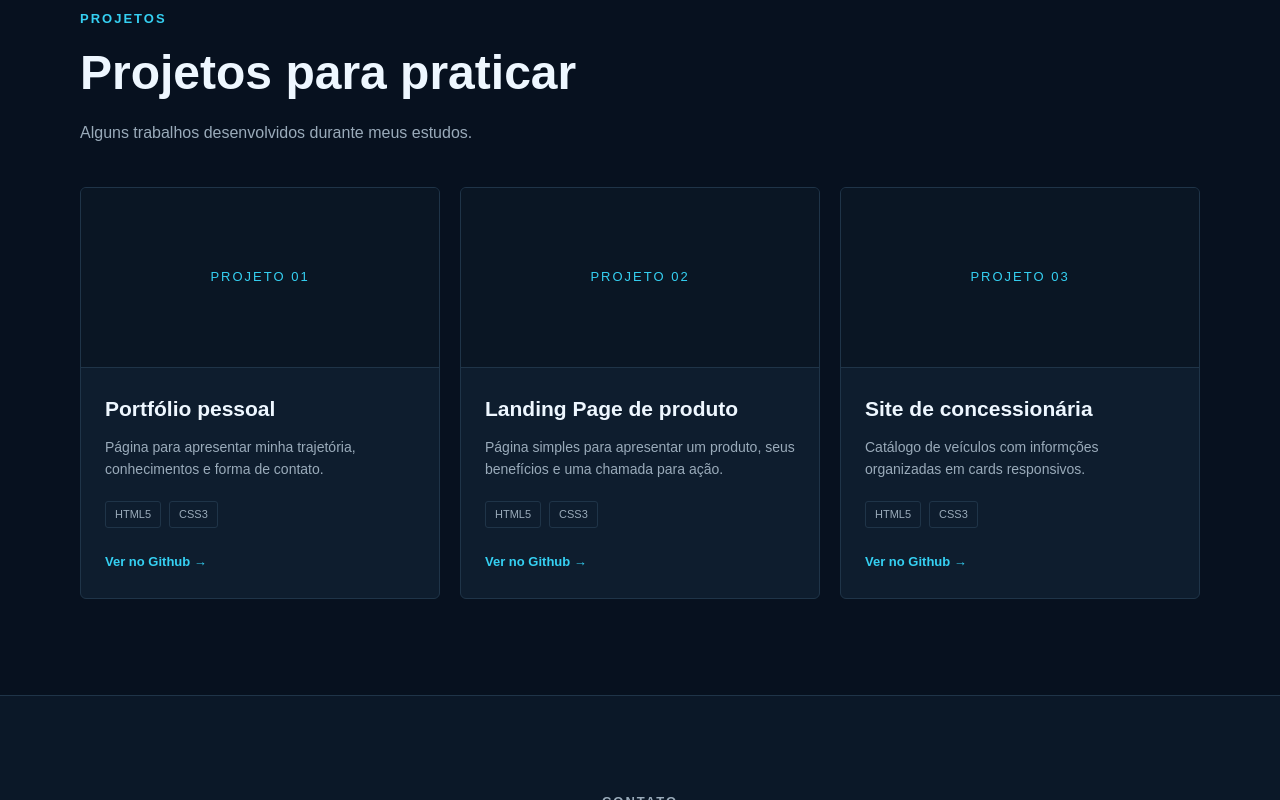
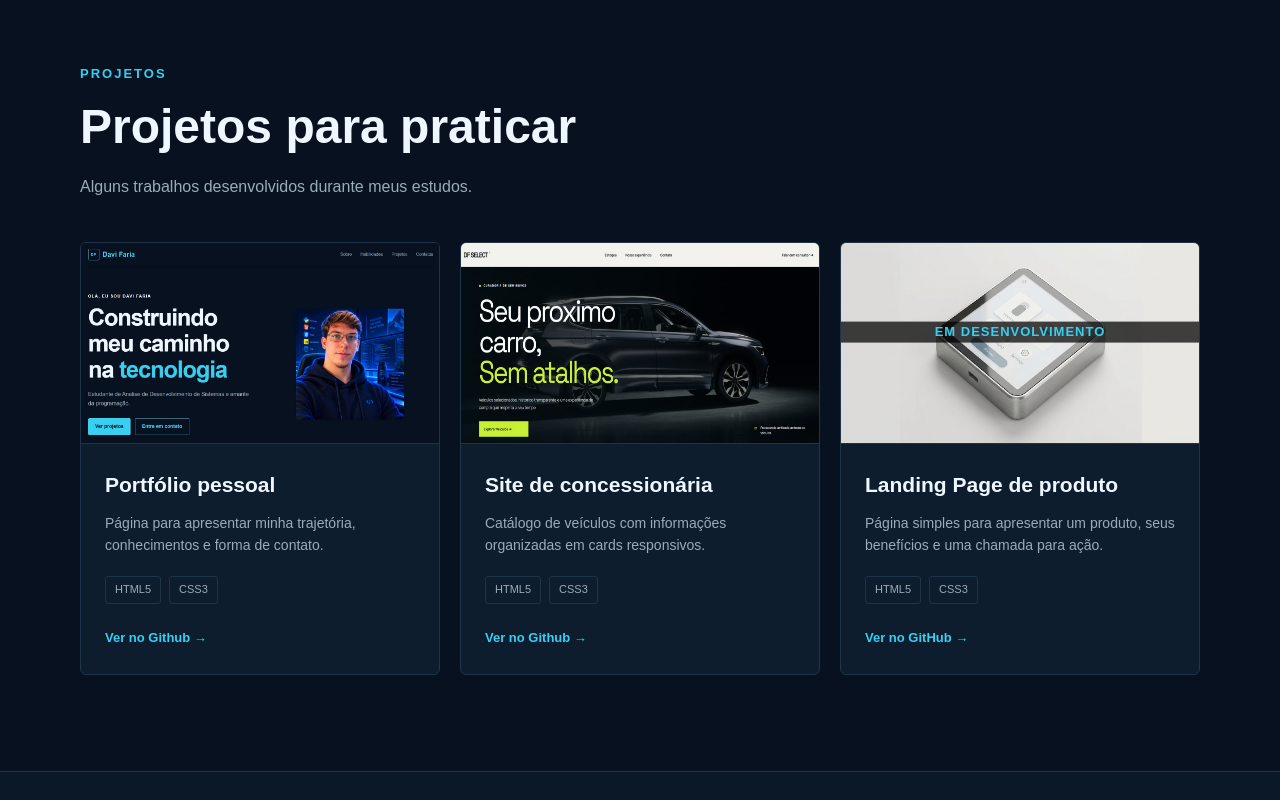
Before and after one commit to davifaria1995/portfolio-pessoal, a plain HTML site: page index.html in a window 1280 px wide. Shown: the part 2000-2800 px from the top of the page. Drawn offline with Linux system fonts and the light colour scheme.

Commit message:
segundo commit protfólio pessoal, atualização de imagens nos cards e alteração de textos

```diff
--- a/index.html
+++ b/index.html
@@ -51,13 +51,13 @@
 
             <div class="text-content">
                 <p>
-                Estou em transição de carreira para a área de tecnologia e curso
-              Análise e Desenvolvimento de Sistemas.
+                Sou estudante de Análise e Desenvolvimento de Sistemas e tenho como foco a área de tecnologia,
+                com interesse em desenvolvimento web e lógica de programação.
                 </p>
                 <p>
-                Atualmente, estudo desenvolvimento web e lógica de programação.
-              Meu objetivo é conquistar minha primeira oportunidade na área,
-              continuar aprendendo e contribuir com projetos reais.
+                Busco consolidar meus conhecimentos por meio de desafios práticos e projetos reais,
+                com o objetivo de contribuir com soluções,
+                agregar valor às equipes e construir uma carreira sólida no setor de tecnologia.
                 </p>
             </div>
         </div>
@@ -67,8 +67,8 @@
         <div class="container">
             <div class="section-heading">
                 <p class="section-label">Habilidades</p>
-                <h2>O que estou aprendendo</h2>
-                <p>Estas são as principais tecnologias dos meus estudos atuais</p>
+                <h2>Conhecimentos técnicos</h2>
+                <p>Tecnologias que compõem minha base em desenvolvimento de software.</p>
             </div>
 
             <div class="skills-grid">
@@ -121,7 +121,7 @@
         <div class="projects-grid">
             <article class="project-card">
                 <div class="project-placeholder" aria-hidden="true">
-                    <span>Projeto 01</span>
+                     <img src="img Projeto PP.jpeg" alt="imagem do projeto 01, portfólio pessoal">
                 </div>
                 <div class="project-content">
                     <h3>Portfólio pessoal</h3>
@@ -136,11 +136,11 @@
 
             <article class="project-card">
                 <div class="project-placeholder">
-                    <span>Projeto 02</span>
+                    <img src="df-select img.jpeg" alt="imagem do projeto 02, site de loja de veículos">
                 </div>
                 <div class="project-content">
-                    <h3>Landing Page de produto</h3>
-                    <p>Página simples para apresentar um produto, seus benefícios e uma chamada para ação.</p>
+                    <h3>Site de concessionária</h3>
+                    <p>Catálogo de veículos com informações organizadas em cards responsivos.</p>
                     <div class="tags">
                         <span>HTML5</span>
                         <span>CSS3</span>
@@ -151,16 +151,17 @@
 
             <article class="project-card">
                 <div class="project-placeholder">
-                    <span>Projeto 03</span>
+                    <img src="Landing page img.jpg" alt="imagem ilustrativa do projeto 03, landing page que está em desenvolvimento">
+                    <span class="project-status"><strong>Em desenvolvimento</strong></span>
                 </div>
                 <div class="project-content">
-                    <h3>Site de concessionária</h3>
-                    <p>Catálogo de veículos com informções organizadas em cards responsivos.</p>
+                    <h3>Landing Page de produto</h3>
+                    <p>Página simples para apresentar um produto, seus benefícios e uma chamada para ação.</p>
                     <div class="tags">
                         <span>HTML5</span>
                         <span>CSS3</span>
                     </div>
-                    <a href="https://github.com/davifaria1995">Ver no Github →</a>
+                    <a href="https://github.com/davifaria1995">Ver no GitHub →</a>
                 </div>
             </article>
         </div>
--- a/style.css
+++ b/style.css
@@ -305,6 +305,9 @@ h2 {
 }
 
 .project-placeholder {
+  width: 100%;
+  aspect-ratio: 16 / 9;
+  overflow: hidden;
   display: grid;
   min-height: 180px;
   place-items: center;
@@ -314,6 +317,29 @@ h2 {
   font-size: 13px;
   letter-spacing: 2px;
   text-transform: uppercase;
+  position: relative;
+}
+
+.project-placeholder img {
+  width: 100%;
+  height: 100%;
+  transition: transform 0.4s ease;
+}
+
+.project-placeholder:hover img {
+  transform: scale(1.02);
+}
+
+.project-status {
+  letter-spacing: 1px;
+  left: 0;
+  width: 100%;
+  transform: translateY(-50%);
+  text-align: center;
+  position: absolute;
+  background: var(--card);
+  background-size: 100%;
+  background-color: rgb(0,0,0,0.73)
 }
 
 .project-content {
```
Also changed, not shown: Landing page img.jpg (added), df-select img.jpeg (added), img Projeto PP.jpeg (added).
